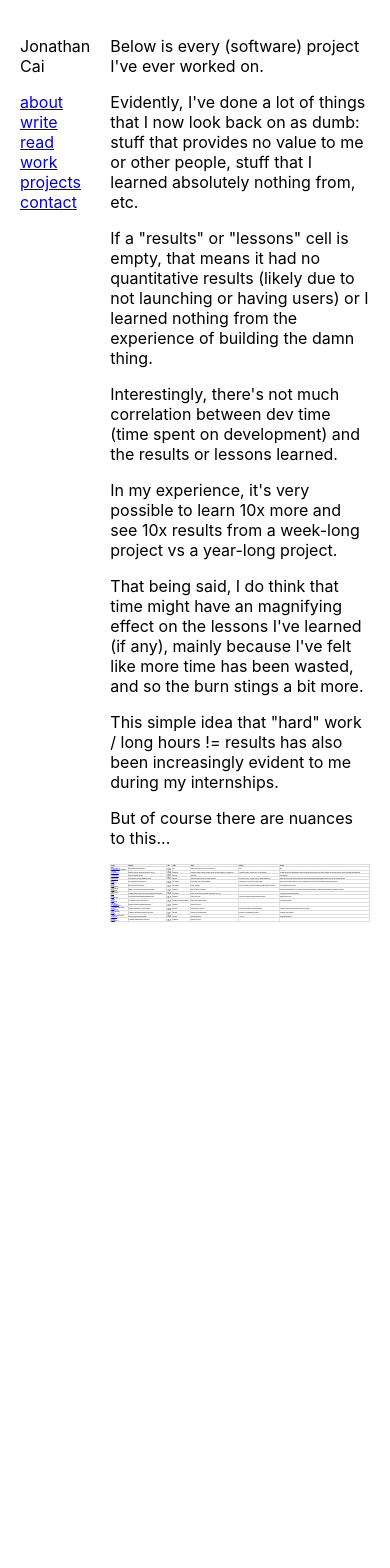
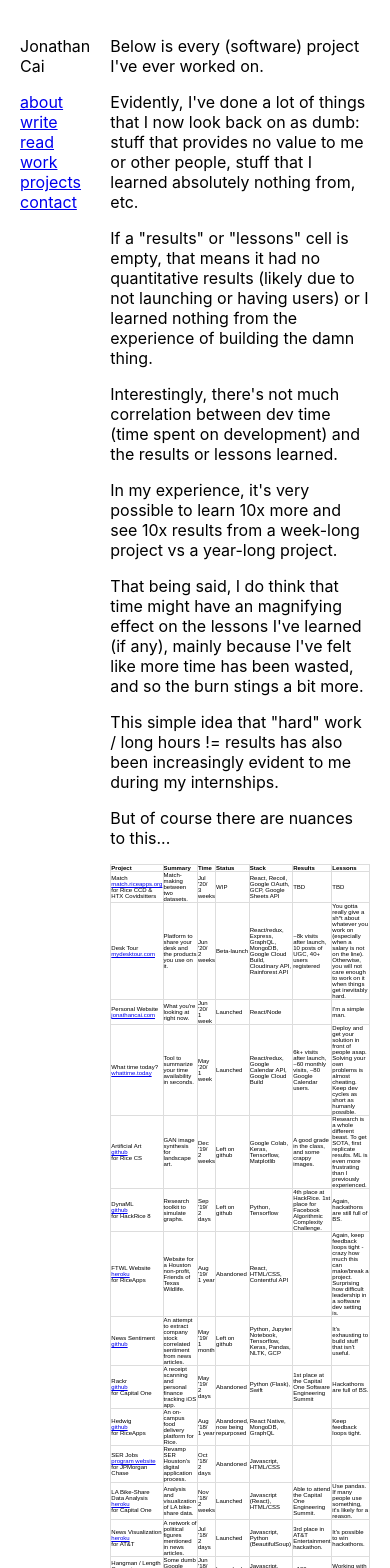
Before and after one commit to jonathancai11/min-portfolio, a React (Create React App) app: page /projects in a window 390 px wide. Shown: the top 1568 px of the page. Before the commit the page ends 942 px from the top, so only its background shows below. Built offline with nearby package versions, Linux system fonts and the light colour scheme.

Commit message:
font size projects

```diff
--- a/src/components/Projects/Projects.css
+++ b/src/components/Projects/Projects.css
@@ -12,7 +12,7 @@ td, th {
 
 @media only screen and (max-width: 600px) {
   td, th {
-    font-size: 1px;
+    font-size: 6px;
     border: 1px solid #dddddd;
     text-align: left;
     padding: 0px;
```
